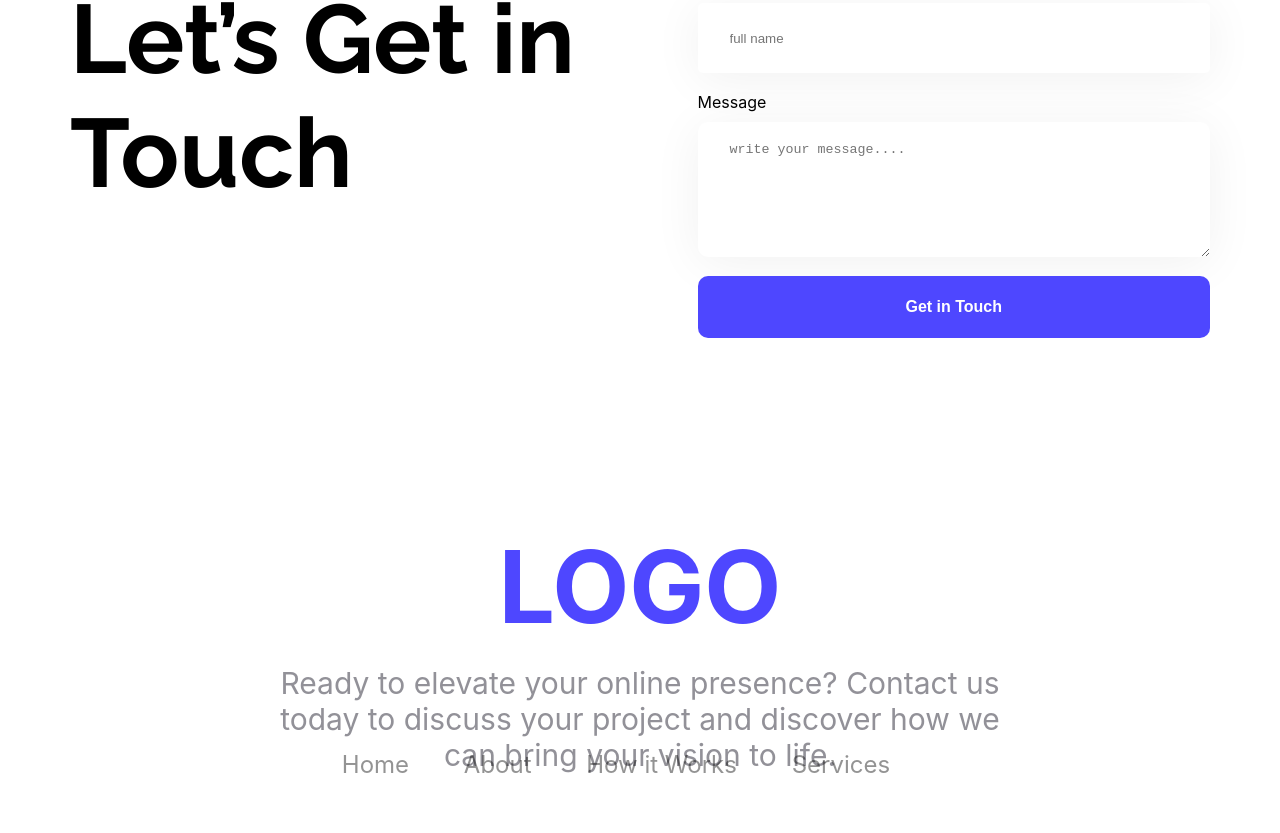
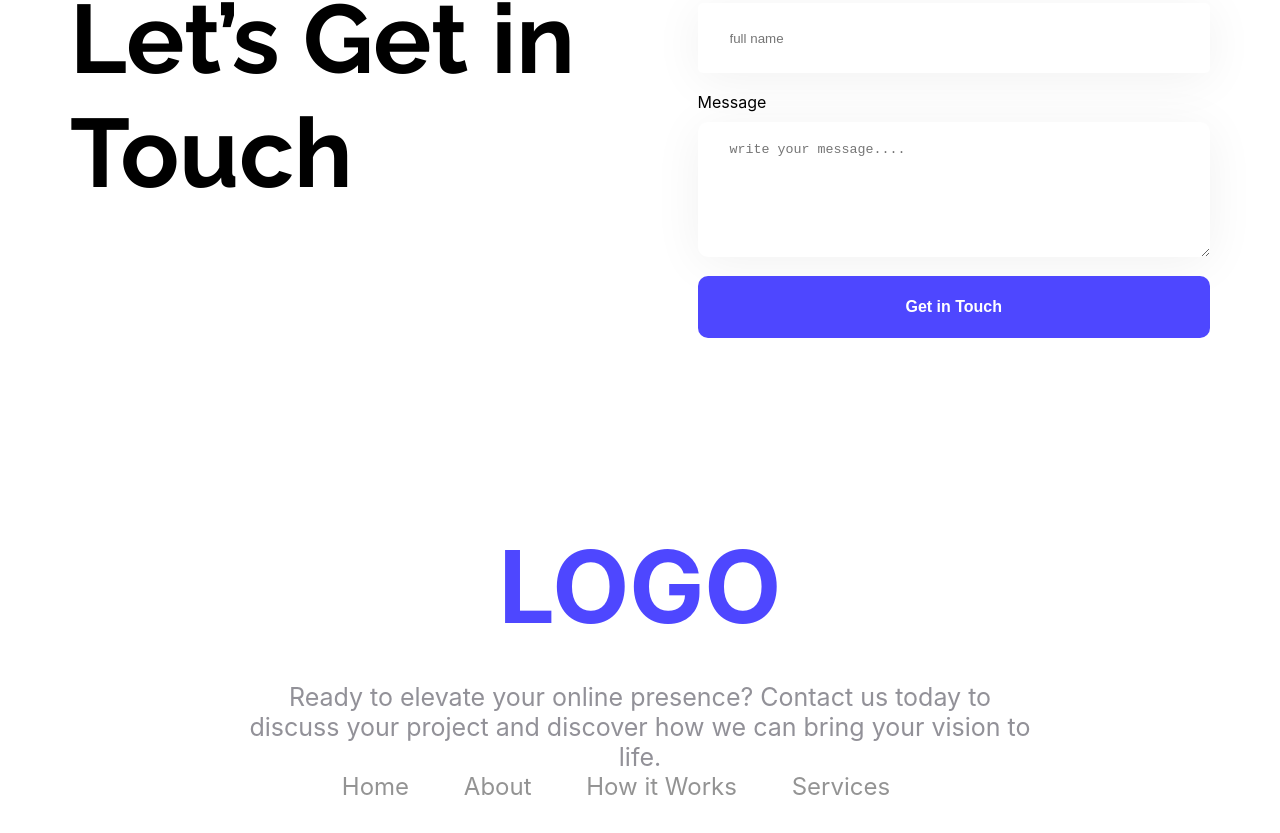
Before and after one commit to nazmul6567/assignment1, a plain HTML site: page index.html in a window 1280 px wide. Shown: the part 2425-3258 px from the top of the page. Drawn offline with Linux system fonts and the light colour scheme.

Commit message:
adding final project

```diff
--- a/index.css
+++ b/index.css
@@ -211,15 +211,14 @@ footer a{
   text-decoration: none;
   color: rgba(0, 0, 0, 0.422);
   margin-right: 48px;
-  height: 50px;
 }
 .w-name{
   font-size: 100px;
   color: rgba(78, 71, 255, 1);
 }
 .w-subtitle{
-  margin: 18px 145px 40px 145px;
-  height: 45px;
-  font-size: 30px;
-  padding: 0 120px;
+  margin: 25px 145px 0 145px;
+  height: 100px;
+  font-size: 25px;
+  padding: 10px 100px;
 }
```
